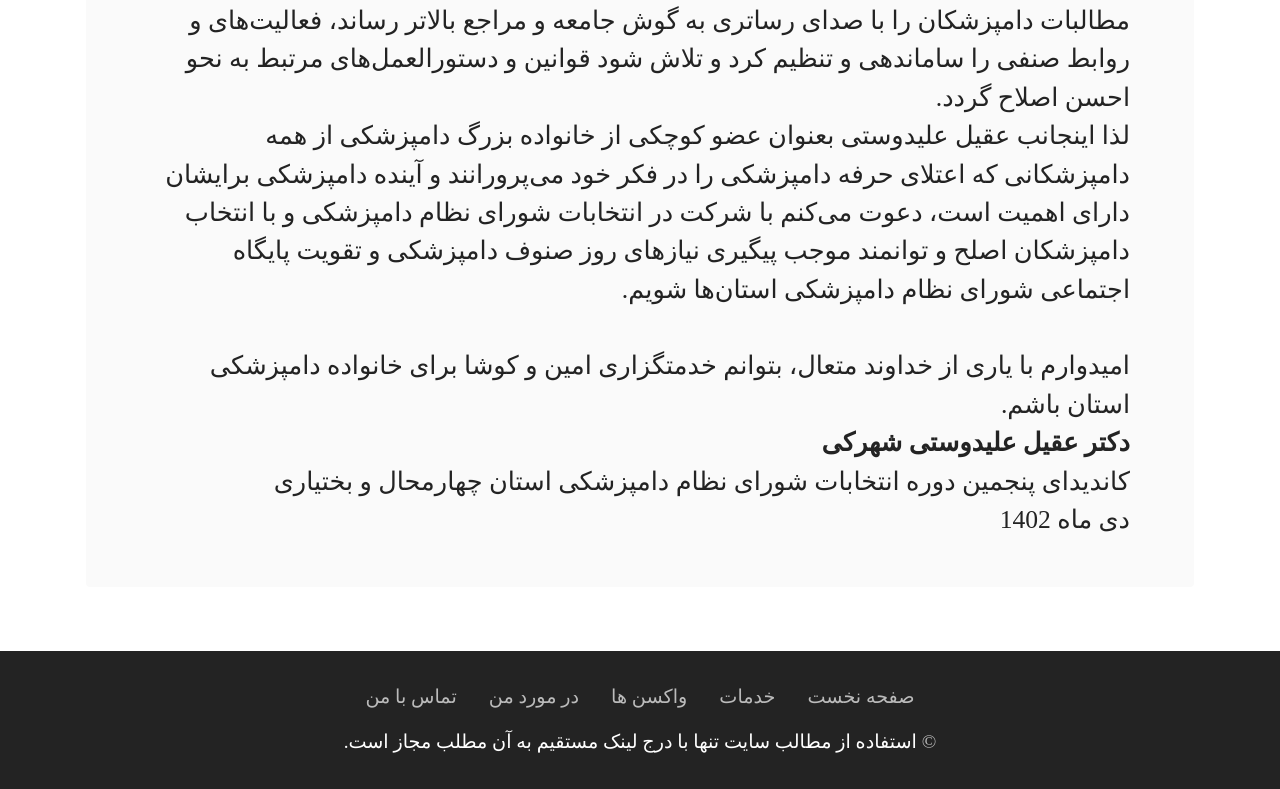
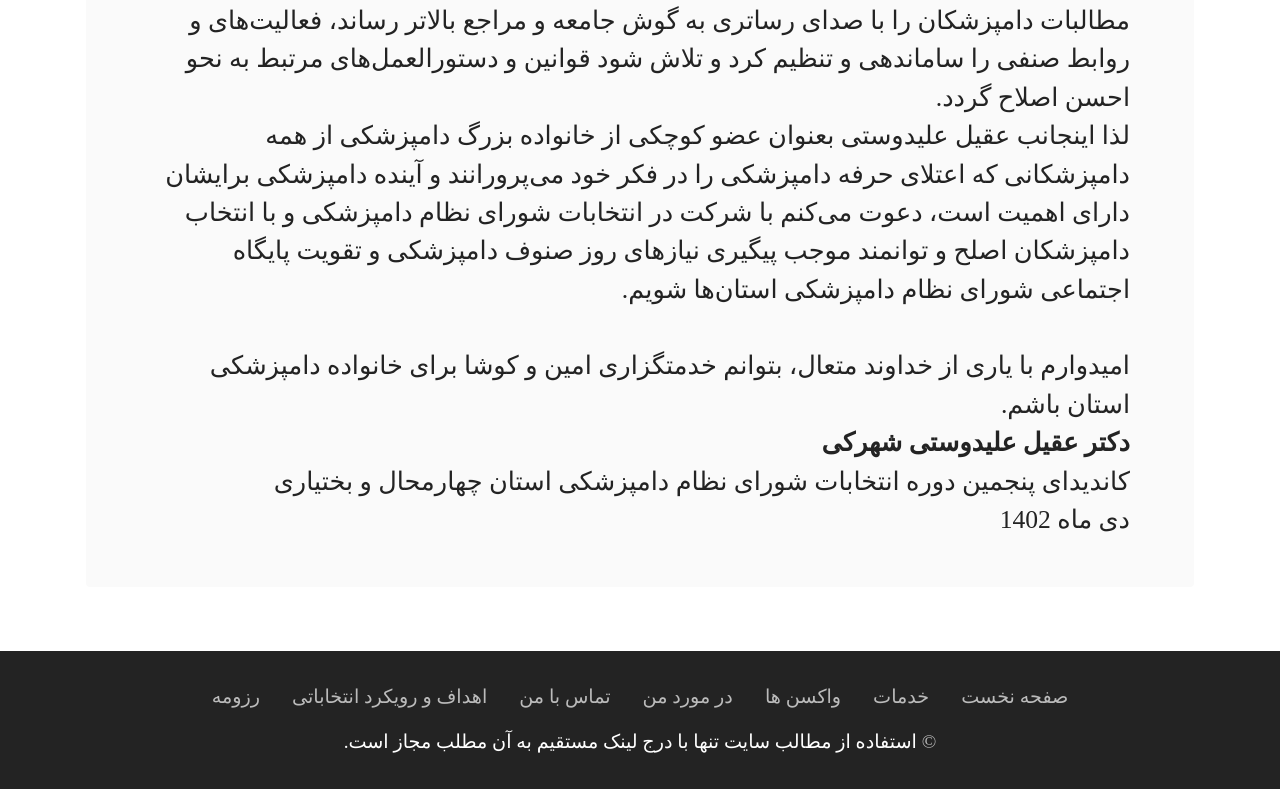
Before and after one commit to alidousti233/website, a plain HTML site: page Electoral_goals.html in a window 1280 px wide. Shown: the part 2683-3472 px from the top of the page. Drawn offline with nearby package versions, Linux system fonts and the light colour scheme; files that its build step writes are made by us from their sources.

Commit message:
انتخابات 6

```diff
--- a/Electoral_goals.html
+++ b/Electoral_goals.html
@@ -198,7 +198,7 @@ referrerPolicy="no-referrer-when-downgrade"></a></div></noscript>
 
 
 
-                <li class="foot-menu-item mbr-fonts-style display-4"><a href="index.html" class="text-success">صفحه نخست</a></li><li class="foot-menu-item mbr-fonts-style display-4"><a href="index.html#خمات-واکسیناسیون" class="text-success">خدمات</a></li><li class="foot-menu-item mbr-fonts-style display-4"><a href="index.html#واکسنهای-دام-موجود" class="text-success">واکسن ها</a></li><li class="foot-menu-item mbr-fonts-style display-4"><a href="index.html#در-مورد-من" class="text-success">در مورد من</a></li><li class="foot-menu-item mbr-fonts-style display-4"><a href="index.html#تماس-با-من" class="text-success">تماس با من</a></li></ul>
+                <li class="foot-menu-item mbr-fonts-style display-4"><a href="index.html" class="text-success">صفحه نخست</a></li><li class="foot-menu-item mbr-fonts-style display-4"><a href="index.html#خمات-واکسیناسیون" class="text-success">خدمات</a></li><li class="foot-menu-item mbr-fonts-style display-4"><a href="index.html#واکسنهای-دام-موجود" class="text-success">واکسن ها</a></li><li class="foot-menu-item mbr-fonts-style display-4"><a href="index.html#در-مورد-من" class="text-success">در مورد من</a></li><li class="foot-menu-item mbr-fonts-style display-4"><a href="index.html#تماس-با-من" class="text-success">تماس با من</a></li><li class="foot-menu-item mbr-fonts-style display-4"><a href="Electoral_goals.html" class="text-success">اهداف و رویکرد انتخاباتی</a></li><li class="foot-menu-item mbr-fonts-style display-4"><a href="resume.html" class="text-success">رزومه</a></li></ul>
             </div>
 
             <div class="row row-copirayt">
```
Also changed, not shown: Poultry01.html (+1 -1 lines), index.html (+2 -2 lines), livestock.html (+1 -1 lines), livestock01.html (+1 -1 lines), pet.html (+1 -1 lines), pet01.html (+1 -1 lines), poultry.html (+1 -1 lines), resume.html (+1 -1 lines), service.html (+1 -1 lines), vaccine.html (+1 -1 lines).
